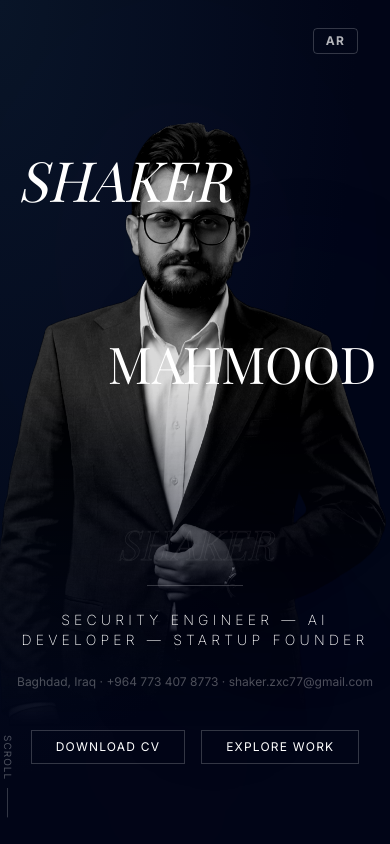
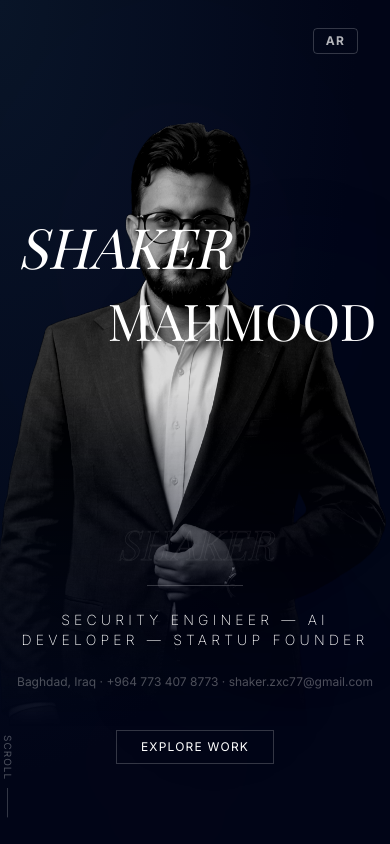
Before and after one commit to sa05e60/shaker-portfolio, a React (Vite) app: page / in a window 390 px wide. Shown: the top 844 px of the page. Built offline with nearby package versions, Linux system fonts and the light colour scheme; a web font is replaced by a local one.

Commit message:
UI Tweaks: Remove CV button and tighten mobile vertical spacing in Hero

```diff
--- a/src/components/Hero.tsx
+++ b/src/components/Hero.tsx
@@ -55,7 +55,7 @@ export default function Hero({ mouseX, mouseY }: { mouseX: number, mouseY: numbe
 
       {/* Line 1 — SHAKIR — top of viewport, left-anchored. Comes from left. */}
       <motion.div
-        className="absolute top-[18vh] left-0 w-full pl-[3vw] z-20 rtl:pr-[3vw] rtl:pl-0 rtl:text-right"
+        className="absolute top-[26vh] md:top-[18vh] left-0 w-full pl-[3vw] z-20 rtl:pr-[3vw] rtl:pl-0 rtl:text-right"
         animate={{ x: text1OffsetX }}
         transition={{ type: "spring", stiffness: 50, damping: 20 }}
       >
@@ -75,7 +75,7 @@ export default function Hero({ mouseX, mouseY }: { mouseX: number, mouseY: numbe
 
       {/* Line 2 — MAHMOOD — upper-mid, right-anchored. Comes from right. */}
       <motion.div
-        className="absolute top-[40vh] right-0 w-full pr-[2vw] text-right z-20 rtl:pl-[2vw] rtl:pr-0 rtl:text-left"
+        className="absolute top-[35vh] md:top-[40vh] right-0 w-full pr-[2vw] text-right z-20 rtl:pl-[2vw] rtl:pr-0 rtl:text-left"
         animate={{ x: text2OffsetX }}
         transition={{ type: "spring", stiffness: 50, damping: 20 }}
       >
@@ -129,9 +129,6 @@ export default function Hero({ mouseX, mouseY }: { mouseX: number, mouseY: numbe
         </p>
 
         <div className="flex gap-4 mt-4 rtl:flex-row-reverse">
-          <a href="#" className="border border-white/20 px-6 py-2 uppercase text-xs tracking-widest hover:bg-white hover:text-black transition-colors duration-500" data-testid="btn-download-cv">
-            {t("hero.download")}
-          </a>
           <a href="#projects" className="border border-white/20 px-6 py-2 uppercase text-xs tracking-widest hover:bg-white hover:text-black transition-colors duration-500" data-testid="btn-view-work">
             {t("hero.explore")}
           </a>
```
